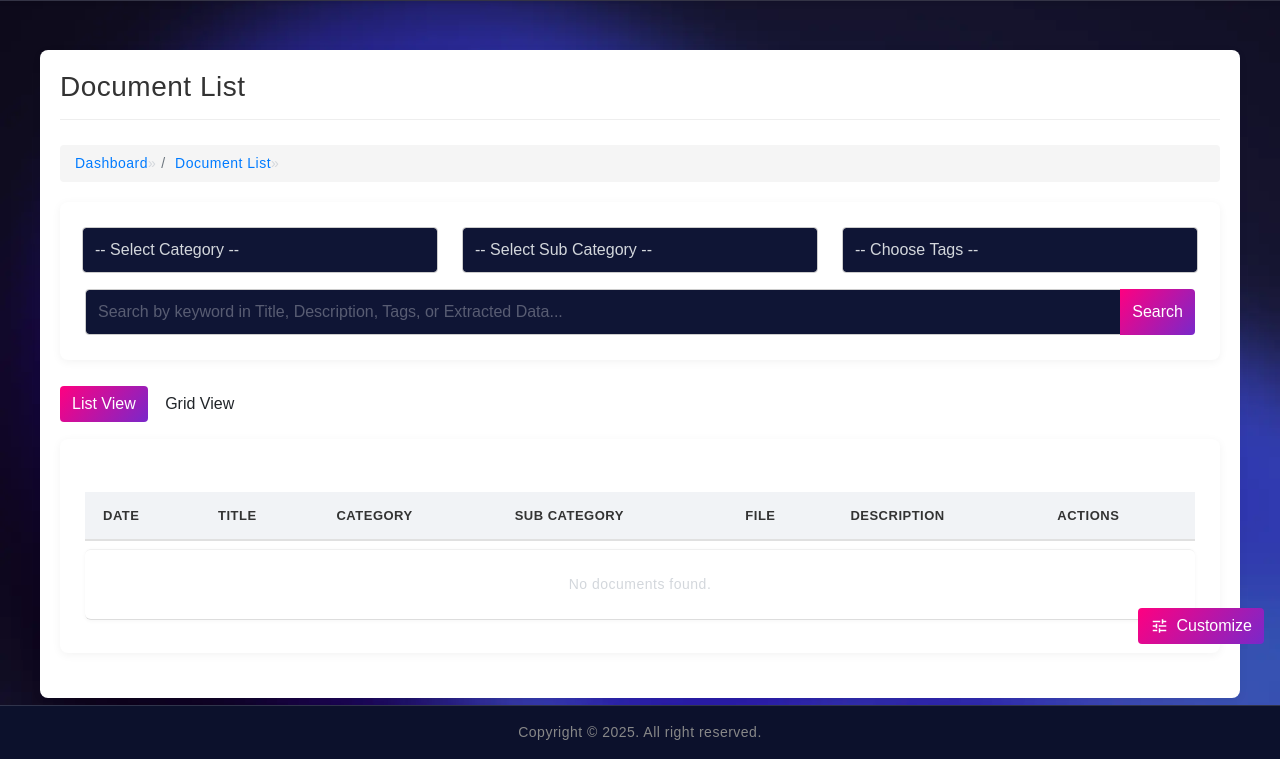
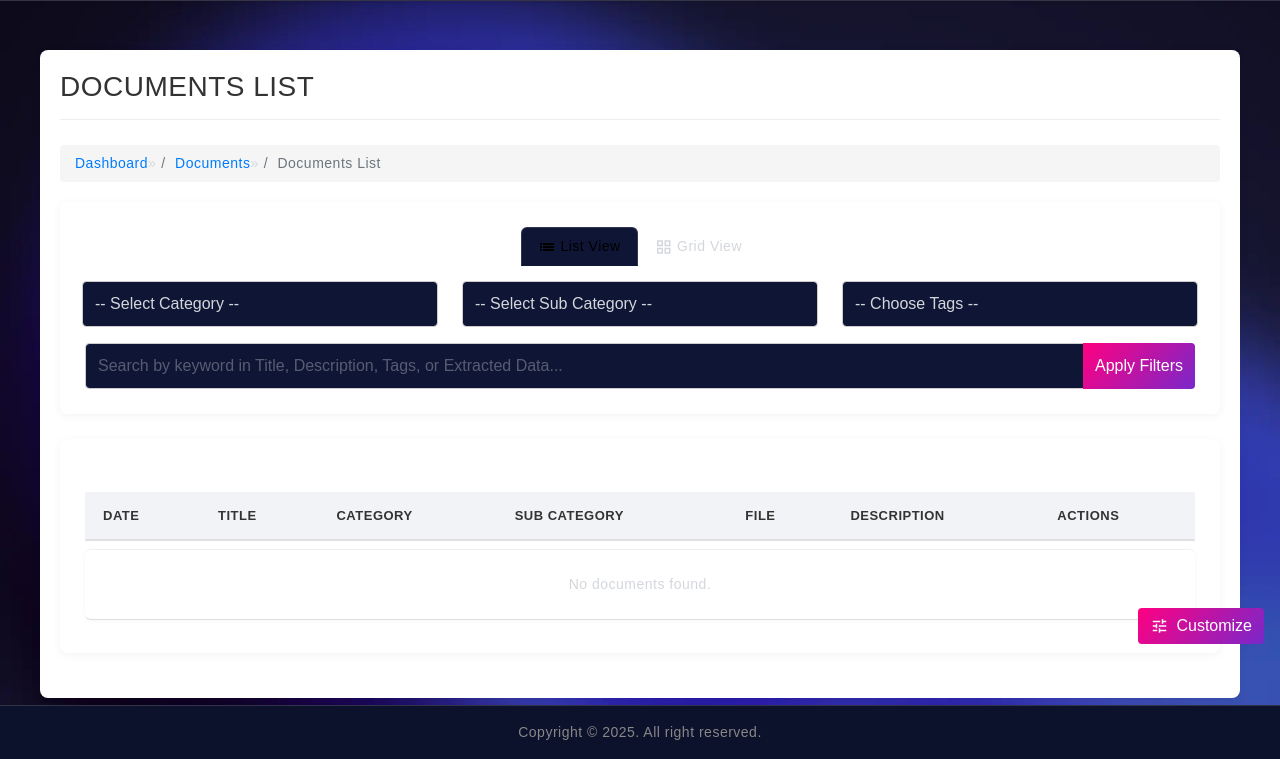
Before and after one commit to arkdey-in/flask, a Flask app: page /documents/list in a window 1280 px wide. Shown: the part 140-899 px from the top of the page. Run offline with Flask 3, Linux system fonts and the light colour scheme; the visitor is signed in with stand-in values (Sample User, id 1); data that the repository does not hold is empty; style sheets or scripts are compiled from the project's sources; some libraries are stand-ins or nearby versions.

Commit message:
FIX: DB

```diff
--- a/app/templates/documentsList.html
+++ b/app/templates/documentsList.html
@@ -4,10 +4,11 @@
 
 {% block content %}
 <div class="container-fluid-custom">
-    <h1>Document List</h1>
+    <h1>DOCUMENTS LIST</h1>
     <div class="breadcrumb">
         <a href="{{ url_for('main.admDashboard') }}">Dashboard</a> &raquo;
-        <a href="{{ url_for('main.documentList') }}">Document List</a> &raquo;
+        <a href="{{ url_for('main.documentList') }}">Documents</a> &raquo;
+        <span>Documents List</span>
     </div>
 
     {% with messages = get_flashed_messages(with_categories=true) %}
@@ -16,17 +17,33 @@
         {% for category, message in messages %}
         <div role="alert" class="alert-message {{ category }}">
             <span>{{ message }}</span>
-            <button type="button" class="close-btn" onclick="this.parentElement.style.display='none';" aria-label="Close">
-                &times;
-            </button>
+            <button type="button" class="close-btn" onclick="this.parentElement.style.display='none';" aria-label="Close">&times;</button>
         </div>
         {% endfor %}
     </div>
     {% endif %}
     {% endwith %}
 
-    <!-- Filter Form -->
+    <!-- Filter Section -->
     <div class="add-category-form-card">
+
+        <!-- Toggle Tabs (Centered) -->
+        <div class="d-flex justify-content-center mb-3">
+            <ul class="nav nav-tabs border-0">
+                <li class="nav-item">
+                    <a id="listTab" class="nav-link active" href="javascript:void(0)">
+                        <i class="material-icons-outlined">list</i> List View
+                    </a>
+                </li>
+                <li class="nav-item">
+                    <a id="gridTab" class="nav-link" href="javascript:void(0)">
+                        <i class="material-icons-outlined">grid_view</i> Grid View
+                    </a>
+                </li>
+            </ul>
+        </div>
+
+        <!-- Filters -->
         <form method="GET" action="{{ url_for('main.documentList') }}">
             <div class="row">
                 <div class="col-md-4 mb-3">
@@ -58,19 +75,13 @@
                 <input type="search" name="search" class="form-control"
                        placeholder="Search by keyword in Title, Description, Tags, or Extracted Data..."
                        value="{{ current_filters.search }}">
-                <button type="submit" class="btn btn-grd-primary">Search</button>
+                <button type="submit" class="btn btn-grd-primary">Apply Filters</button>
             </div>
         </form>
     </div>
 
-    <!-- Toggle Buttons -->
-    <div class="view-toggle my-3">
-        <button id="listViewBtn" class="btn btn-grd-primary">List View</button>
-        <button id="gridViewBtn" class="btn btn-outline-primary">Grid View</button>
-    </div>
-
     <!-- LIST VIEW -->
-    <div id="listView" class="category-list-table-card">
+    <div id="listView" class="category-list-table-card mt-3">
         <table class="category-list-table">
             <thead>
                 <tr>
@@ -164,19 +169,29 @@
     </div>
 </div>
 
-<!-- Toggle Script -->
+<!-- Script for Toggle -->
 <script>
-    document.getElementById('listViewBtn').addEventListener('click', function() {
-        document.getElementById('listView').classList.remove('d-none');
-        document.getElementById('gridView').classList.add('d-none');
+    const listTab = document.getElementById('listTab');
+    const gridTab = document.getElementById('gridTab');
+    const listView = document.getElementById('listView');
+    const gridView = document.getElementById('gridView');
+
+    listTab.addEventListener('click', function() {
+        listView.classList.remove('d-none');
+        gridView.classList.add('d-none');
+        listTab.classList.add('active');
+        gridTab.classList.remove('active');
     });
 
-    document.getElementById('gridViewBtn').addEventListener('click', function() {
-        document.getElementById('gridView').classList.remove('d-none');
-        document.getElementById('listView').classList.add('d-none');
+    gridTab.addEventListener('click', function() {
+        gridView.classList.remove('d-none');
+        listView.classList.add('d-none');
+        gridTab.classList.add('active');
+        listTab.classList.remove('active');
     });
 </script>
 {% endblock %}
+
 
 
 
```
Also changed, not shown: other parts of app/templates/documentsList.html (+13 -19 lines).
